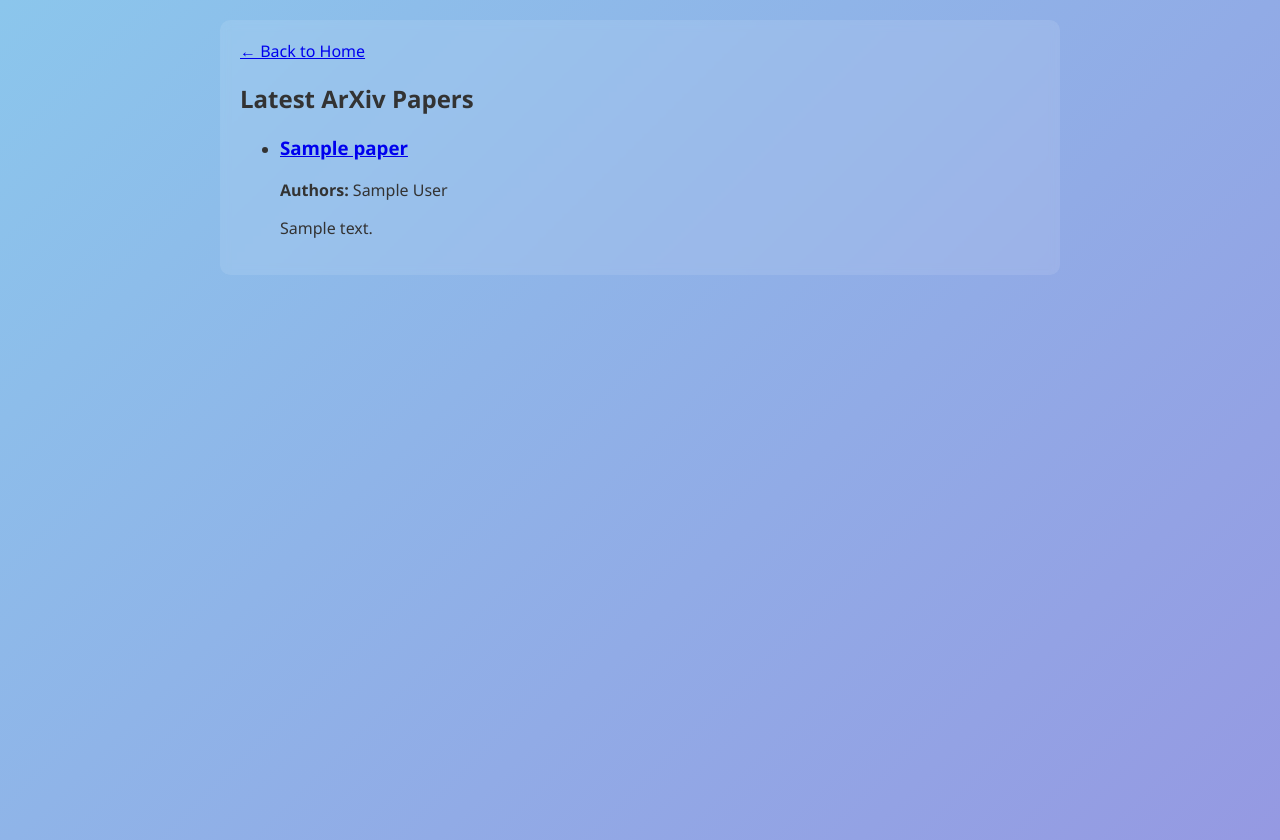
After one commit to yibin-uni/coding-blog, a Flask app: template templates/papers.html in a window 1280 px wide. The commit adds this page. Run offline with Flask 3, Linux system fonts and the light colour scheme; the template is opened without the code that fills it: most values are stand-ins (such as "Sample title", 1, 10 or a date in 2020).

Commit message:
initial arxiv fetcher, reorganized file structure

```diff
--- /dev/null
+++ b/app.py
@@ -0,0 +1,21 @@
+from flask import Flask, render_template
+from arxiv_fetcher import fetch_arxiv_papers  # Import the function
+
+app = Flask(__name__)
+
+@app.route("/")
+def main_page():
+    return render_template("index.html")
+
+@app.route("/pacman")
+def pacman_game():
+    return render_template("pacman_game.html")
+
+@app.route("/arxiv")
+def show_papers():
+    keywords = ["causal inference", "causal", "graph neural network"]
+    papers = fetch_arxiv_papers(keywords, max_results=10)
+    return render_template("papers.html", papers=papers)
+
+if __name__ == "__main__":
+    app.run(debug=True)
--- a/pacman_game.html
+++ b/templates/pacman_game.html
@@ -45,7 +45,7 @@
     </style>
 </head>
 <body>
-    <a href="index.html" id="backButton">← Back to Home</a>
+    <a href="/" id="backButton">← Back to Home</a>
     <div id="score">Score: 0</div>
     <div id="lives">Lives: 3</div>
     <canvas id="gameCanvas" width="448" height="496"></canvas>
--- /dev/null
+++ b/templates/papers.html
@@ -0,0 +1,48 @@
+<!DOCTYPE html>
+<html lang="en">
+<head>
+    <title>ArXiv Daily</title>
+    <style>
+        body {
+            font-family: 'Segoe UI', Arial, sans-serif;
+            margin: 0;
+            padding: 20px;
+            min-height: 100vh;
+            background-color: #8BC6EC;
+            background-image: linear-gradient(135deg, #8BC6EC 0%, #9599E2 100%);
+            color: #333;
+        }
+        .container {
+            max-width: 800px;
+            margin: 0 auto;
+            padding: 20px;
+            background: rgba(255, 255, 255, 0.1);
+            border-radius: 10px;
+            backdrop-filter: blur(5px);
+        }
+        .paper { margin-bottom: 20px; padding: 10px; border-bottom: 1px solid #ccc; }
+        .title { font-size: 18px; font-weight: bold; }
+        .authors, .date { font-size: 14px; color: gray; }
+        .summary { margin-top: 5px; }
+    </style>
+</head>
+<body>
+    <div class="container">
+        <a href="/">← Back to Home</a>
+        {% if papers %}
+        <h2>Latest ArXiv Papers</h2>
+        <ul>
+            {% for paper in papers %}
+            <li>
+                <h3><a href="{{ paper.pdf_link }}" target="_blank">{{ paper.title }}</a></h3>
+                <p><strong>Authors:</strong> {{ paper.authors }}</p>
+                <p>{{ paper.summary }}</p>
+            </li>
+            {% endfor %}
+        </ul>
+        {% else %}
+        <p>No papers found.</p>
+        {% endif %}
+    </div>
+</body>
+</html>
```
Also changed, not shown: arxiv_fetcher.py (added, +22 -0 lines), requirements.txt (added, +14 -0 lines), templates/index.html (renamed from index.html, +20 -2 lines), 1 other file.
